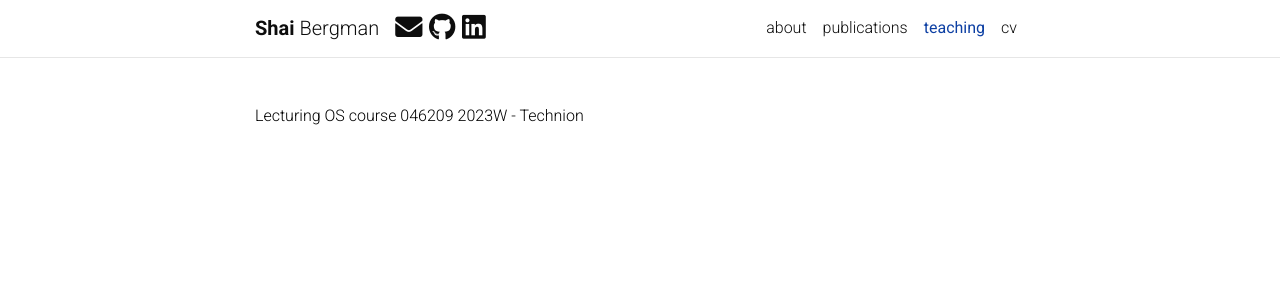
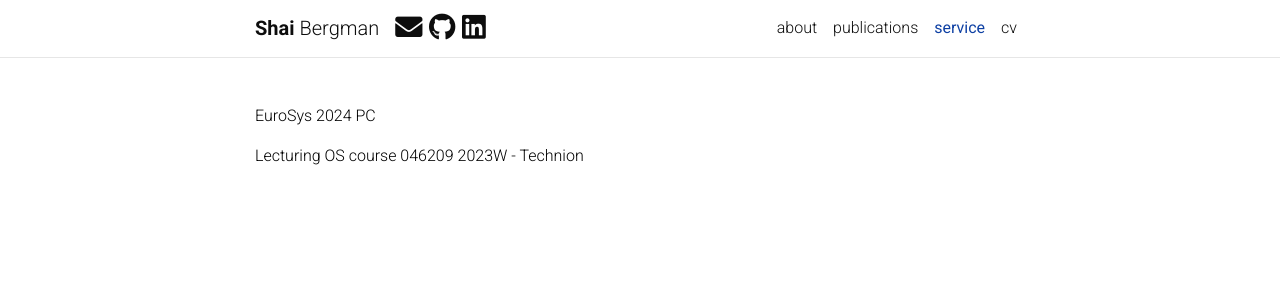
Before and after one commit to shaiberg1/shaiberg1.github.io, a Jekyll site: the page built from _pages/service.md, in a window 1280 px wide. Shown: the top 300 px of the page. Built offline with Jekyll 4.4.1, drawn with Linux system fonts in a browser that asks for light colours; comment, search, counter and statistics services are not loaded; a style sheet for code colours, icons or effects is not loaded.

```diff
--- a/_bibliography/papers.bib
+++ b/_bibliography/papers.bib
@@ -6,6 +6,8 @@
   title={Translation Pass-Through for Near-Native Paging Performance in VMs},
   author={Bergman, Shai and Silberstein, Mark and Shinagawa, Takahiro and Pietzuch, Peter and Vilanova, Llu{\'\i}s},
   booktitle={2023 USENIX Annual Technical Conference (USENIX ATC 23)},
+  pdf={atc23-bergman.pdf},
+  slides={atc23_slides_bergman.pdf},
   year={2023},
   selected=true
 }
--- a/_pages/teaching.md
+++ b/_pages/service.md
@@ -1,9 +1,11 @@
 ---
 layout: page
-permalink: /teaching/
-title: teaching
+permalink: /service/
+title: service
 nav: true
 nav_order: 5
 ---
 
+EuroSys 2024 PC
+
 Lecturing OS course 046209  2023W - Technion
```
Also changed, not shown: 2 other files.
